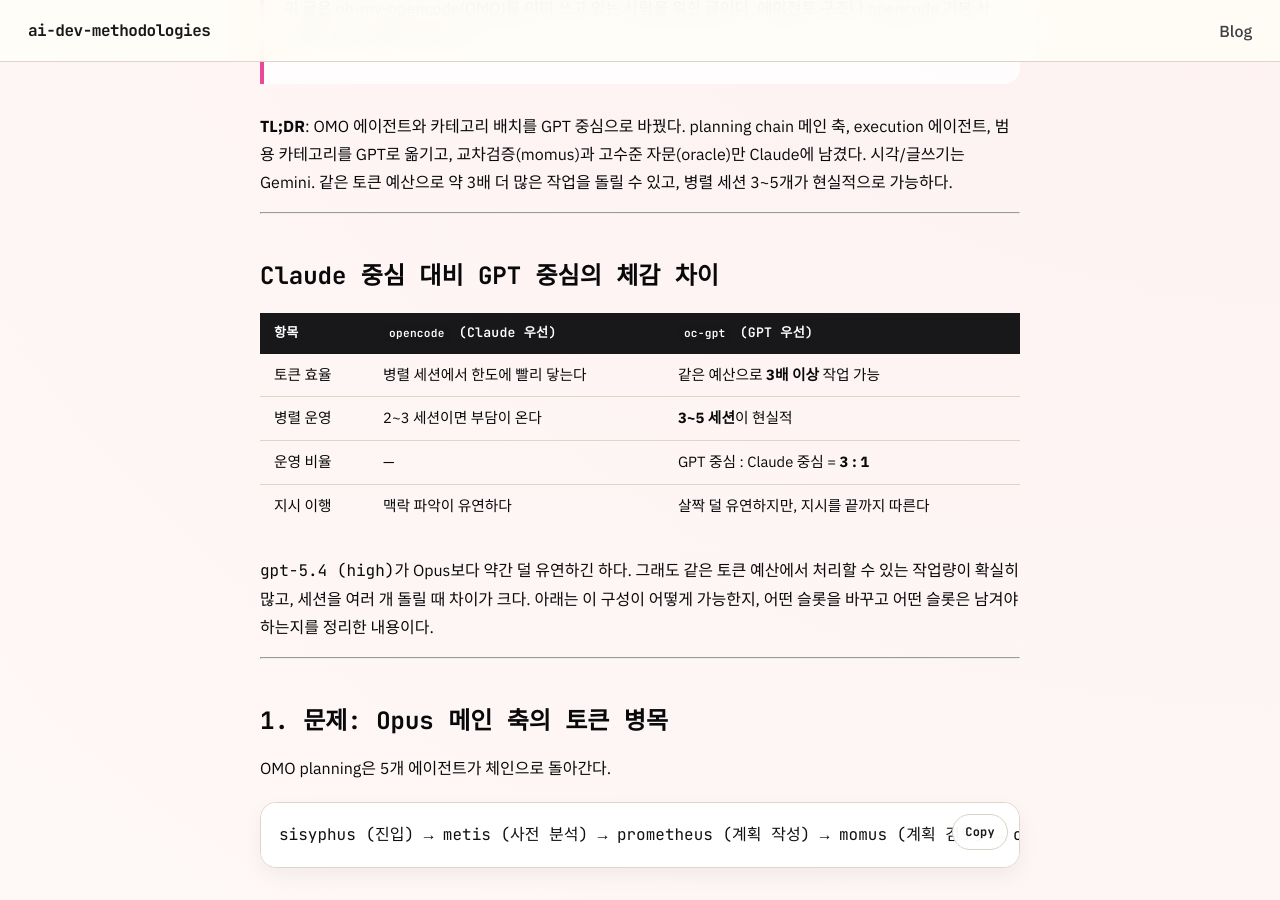
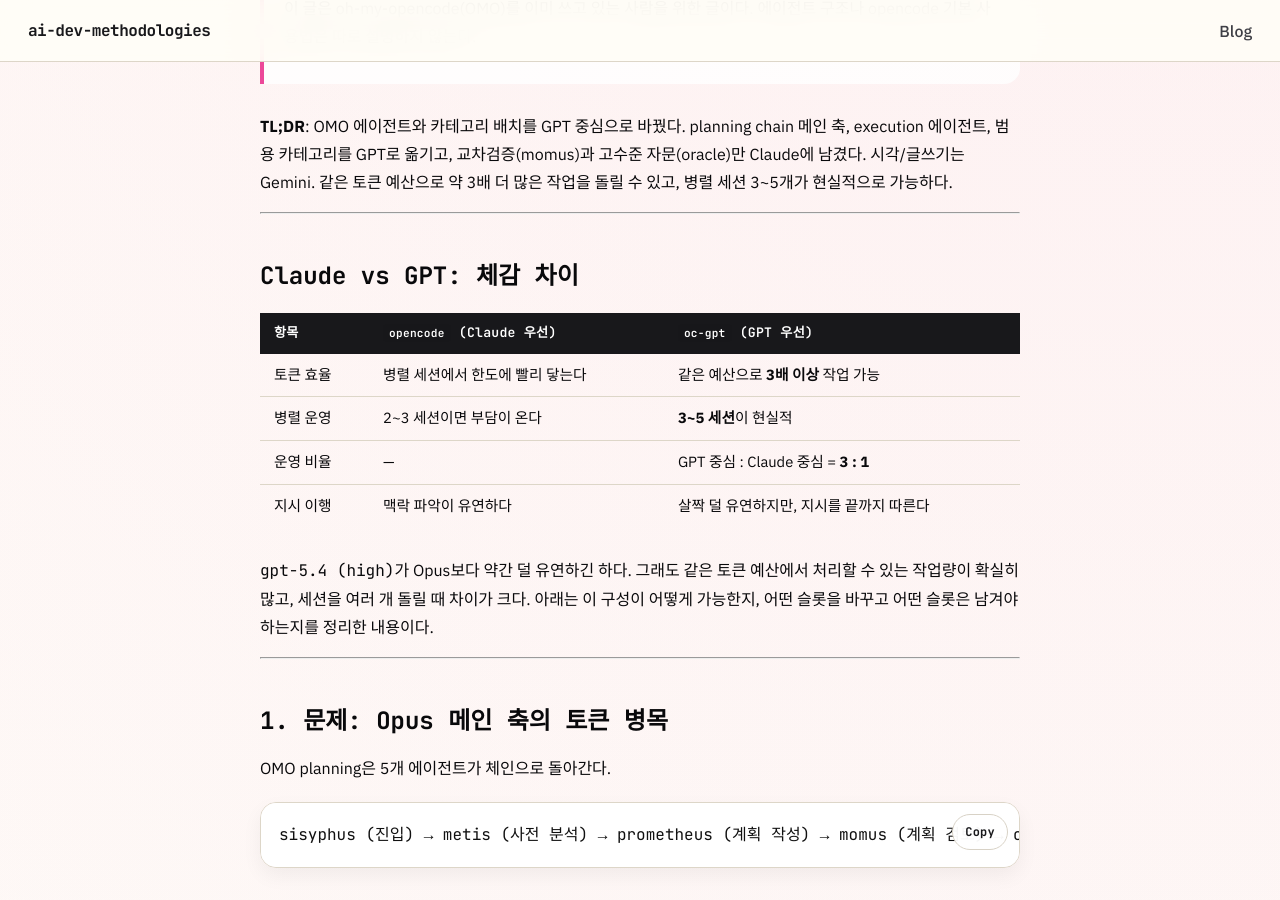
Before and after one commit to ai-dev-methodologies/ai-dev-methodologies.github.io, a Jekyll site: the page built from _posts/2026-04-21-omo-gpt-first-harness.md, in a window 1280 px wide and 900 px high, scrolled down 626 px. Built offline with Jekyll 4.4.1, drawn with Linux system fonts in a browser that asks for light colours.

Commit message:
fix: simplify comparison section header

```diff
--- a/_posts/2026-04-21-omo-gpt-first-harness.md
+++ b/_posts/2026-04-21-omo-gpt-first-harness.md
@@ -25,7 +25,7 @@
 
 ---
 
-## Claude 중심 대비 GPT 중심의 체감 차이
+## Claude vs GPT: 체감 차이
 
 | 항목 | `opencode` (Claude 우선) | `oc-gpt` (GPT 우선) |
 |---|---|---|
```
